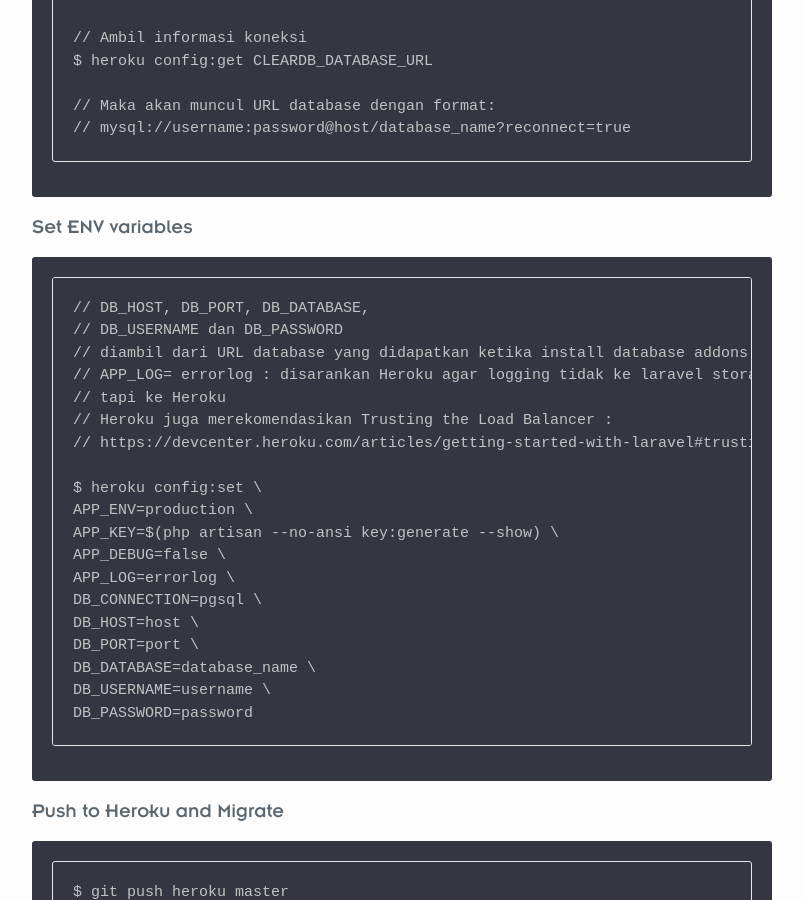
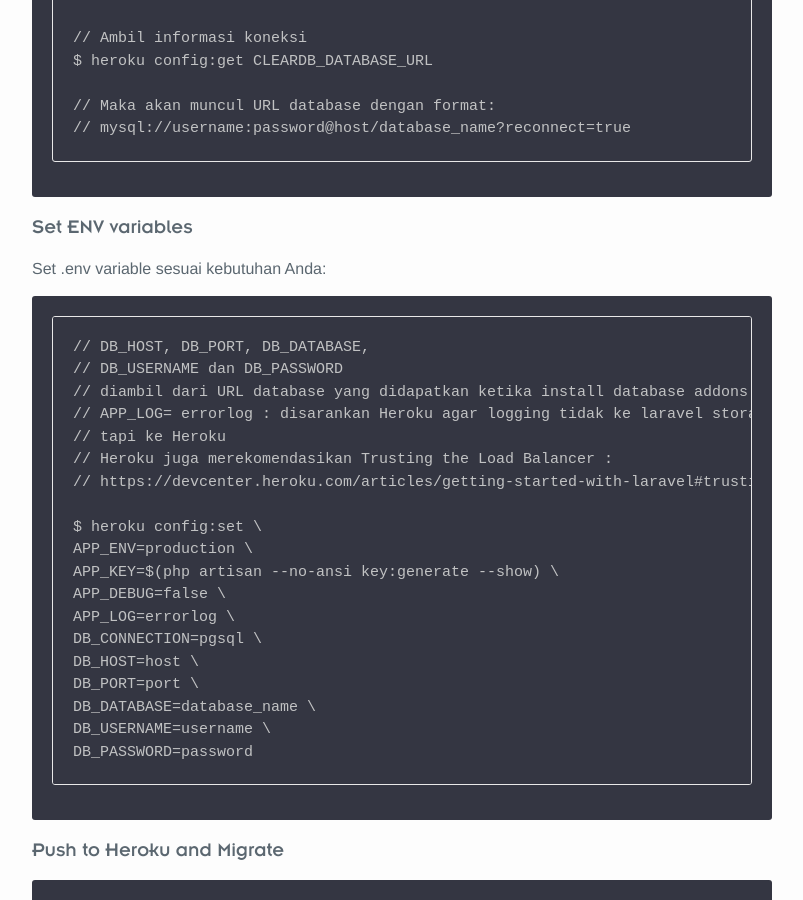
Before and after one commit to khoerodin/khoerodin.github.io, a Jekyll site: the page built from _posts/2017-1-13-deploy-laravel-ke-heroku.md, in a window 1280 px wide and 900 px high, scrolled down 1962 px. Shown: the whole window, without its empty margins (238-1041 px from the left). Built offline with Jekyll 4.4.1, drawn with Linux system fonts in a browser that asks for light colours; nearby versions of some CDN libraries; emoji names are drawn with the system emoji font; comment, search, counter and statistics services are not loaded.

Commit message:
edit an article again

````diff
--- a/_posts/2017-1-13-deploy-laravel-ke-heroku.md
+++ b/_posts/2017-1-13-deploy-laravel-ke-heroku.md
@@ -74,6 +74,8 @@ $ heroku config:get CLEARDB_DATABASE_URL
 
 #### Set ENV variables
 
+Set .env variable sesuai kebutuhan Anda:
+
 ```
 // DB_HOST, DB_PORT, DB_DATABASE,
 // DB_USERNAME dan DB_PASSWORD
````
